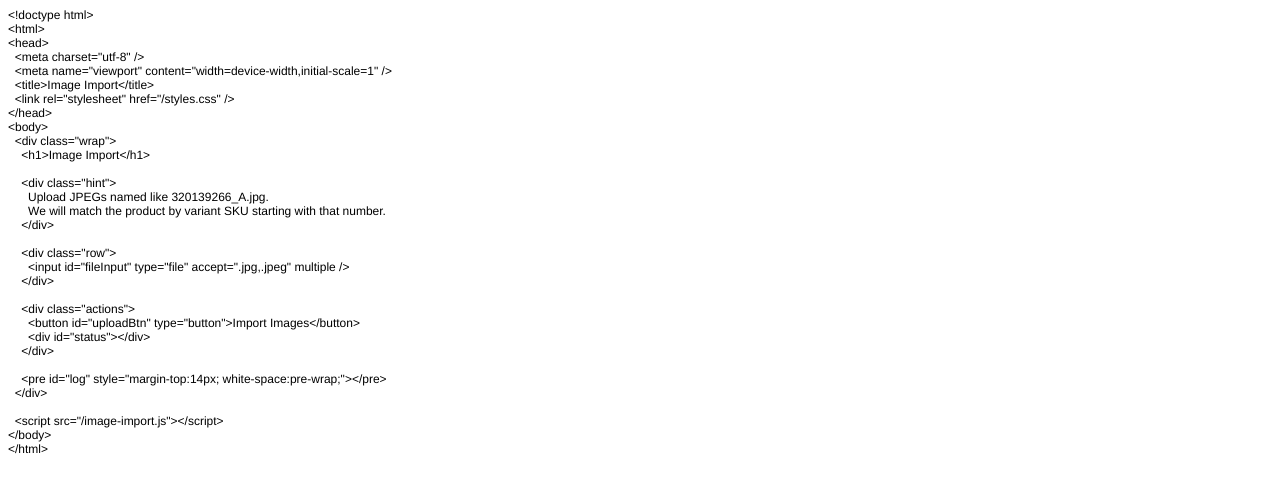
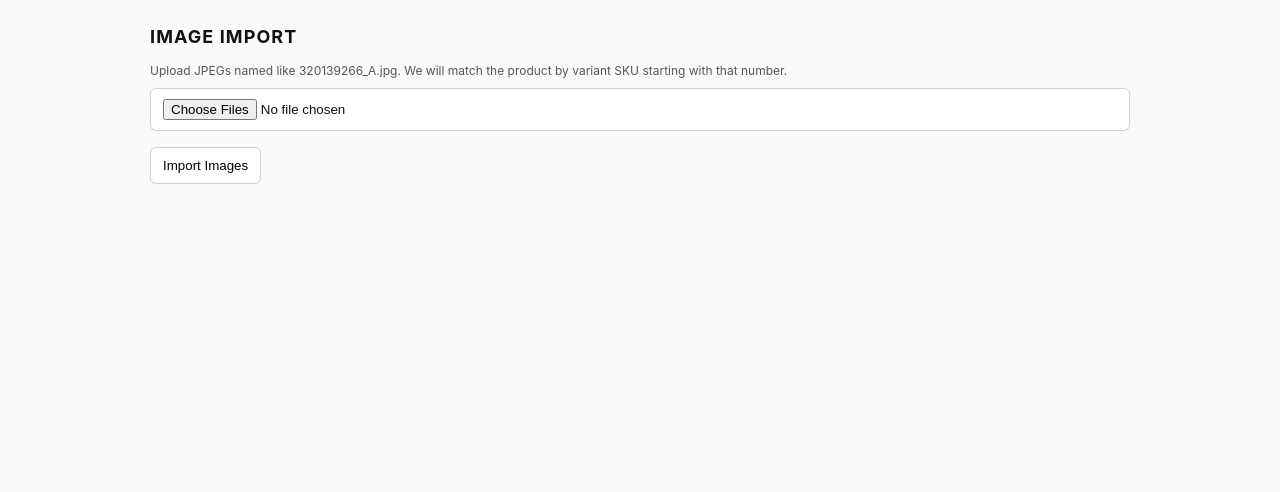
Before and after one commit to giginfd/size-chart-app, a website: page public/image-import.html in a window 1280 px wide. Drawn offline with Linux system fonts and the light colour scheme.

Commit message:
Fix image import page formatting

```diff
--- a/public/image-import.html
+++ b/public/image-import.html
@@ -1,48 +1,32 @@
-<!DOCTYPE html PUBLIC "-//W3C//DTD HTML 4.01//EN" "http://www.w3.org/TR/html4/strict.dtd">
+<!doctype html>
 <html>
 <head>
-  <meta http-equiv="Content-Type" content="text/html; charset=utf-8">
-  <meta http-equiv="Content-Style-Type" content="text/css">
-  <title></title>
-  <meta name="Generator" content="Cocoa HTML Writer">
-  <meta name="CocoaVersion" content="2685.4">
-  <style type="text/css">
-    p.p1 {margin: 0.0px 0.0px 0.0px 0.0px; font: 12.0px Helvetica}
-    p.p2 {margin: 0.0px 0.0px 0.0px 0.0px; font: 12.0px Helvetica; min-height: 14.0px}
-  </style>
+  <meta charset="utf-8" />
+  <meta name="viewport" content="width=device-width,initial-scale=1" />
+  <title>Image Import</title>
+  <link rel="stylesheet" href="/styles.css" />
 </head>
 <body>
-<p class="p1">&lt;!doctype html&gt;</p>
-<p class="p1">&lt;html&gt;</p>
-<p class="p1">&lt;head&gt;</p>
-<p class="p1"><span class="Apple-converted-space">  </span>&lt;meta charset="utf-8" /&gt;</p>
-<p class="p1"><span class="Apple-converted-space">  </span>&lt;meta name="viewport" content="width=device-width,initial-scale=1" /&gt;</p>
-<p class="p1"><span class="Apple-converted-space">  </span>&lt;title&gt;Image Import&lt;/title&gt;</p>
-<p class="p1"><span class="Apple-converted-space">  </span>&lt;link rel="stylesheet" href="/styles.css" /&gt;</p>
-<p class="p1">&lt;/head&gt;</p>
-<p class="p1">&lt;body&gt;</p>
-<p class="p1"><span class="Apple-converted-space">  </span>&lt;div class="wrap"&gt;</p>
-<p class="p1"><span class="Apple-converted-space">    </span>&lt;h1&gt;Image Import&lt;/h1&gt;</p>
-<p class="p2"><br></p>
-<p class="p1"><span class="Apple-converted-space">    </span>&lt;div class="hint"&gt;</p>
-<p class="p1"><span class="Apple-converted-space">      </span>Upload JPEGs named like 320139266_A.jpg.</p>
-<p class="p1"><span class="Apple-converted-space">      </span>We will match the product by variant SKU starting with that number.</p>
-<p class="p1"><span class="Apple-converted-space">    </span>&lt;/div&gt;</p>
-<p class="p2"><br></p>
-<p class="p1"><span class="Apple-converted-space">    </span>&lt;div class="row"&gt;</p>
-<p class="p1"><span class="Apple-converted-space">      </span>&lt;input id="fileInput" type="file" accept=".jpg,.jpeg" multiple /&gt;</p>
-<p class="p1"><span class="Apple-converted-space">    </span>&lt;/div&gt;</p>
-<p class="p2"><br></p>
-<p class="p1"><span class="Apple-converted-space">    </span>&lt;div class="actions"&gt;</p>
-<p class="p1"><span class="Apple-converted-space">      </span>&lt;button id="uploadBtn" type="button"&gt;Import Images&lt;/button&gt;</p>
-<p class="p1"><span class="Apple-converted-space">      </span>&lt;div id="status"&gt;&lt;/div&gt;</p>
-<p class="p1"><span class="Apple-converted-space">    </span>&lt;/div&gt;</p>
-<p class="p2"><br></p>
-<p class="p1"><span class="Apple-converted-space">    </span>&lt;pre id="log" style="margin-top:14px; white-space:pre-wrap;"&gt;&lt;/pre&gt;</p>
-<p class="p1"><span class="Apple-converted-space">  </span>&lt;/div&gt;</p>
-<p class="p2"><br></p>
-<p class="p1"><span class="Apple-converted-space">  </span>&lt;script src="/image-import.js"&gt;&lt;/script&gt;</p>
-<p class="p1">&lt;/body&gt;</p>
-<p class="p1">&lt;/html&gt;</p>
+  <div class="wrap">
+    <h1>Image Import</h1>
+
+    <div class="hint">
+      Upload JPEGs named like 320139266_A.jpg.
+      We will match the product by variant SKU starting with that number.
+    </div>
+
+    <div class="row">
+      <input id="fileInput" type="file" accept=".jpg,.jpeg" multiple />
+    </div>
+
+    <div class="actions">
+      <button id="uploadBtn" type="button">Import Images</button>
+      <div id="status"></div>
+    </div>
+
+    <pre id="log" style="margin-top:14px; white-space:pre-wrap;"></pre>
+  </div>
+
+  <script src="/image-import.js"></script>
 </body>
 </html>
```
